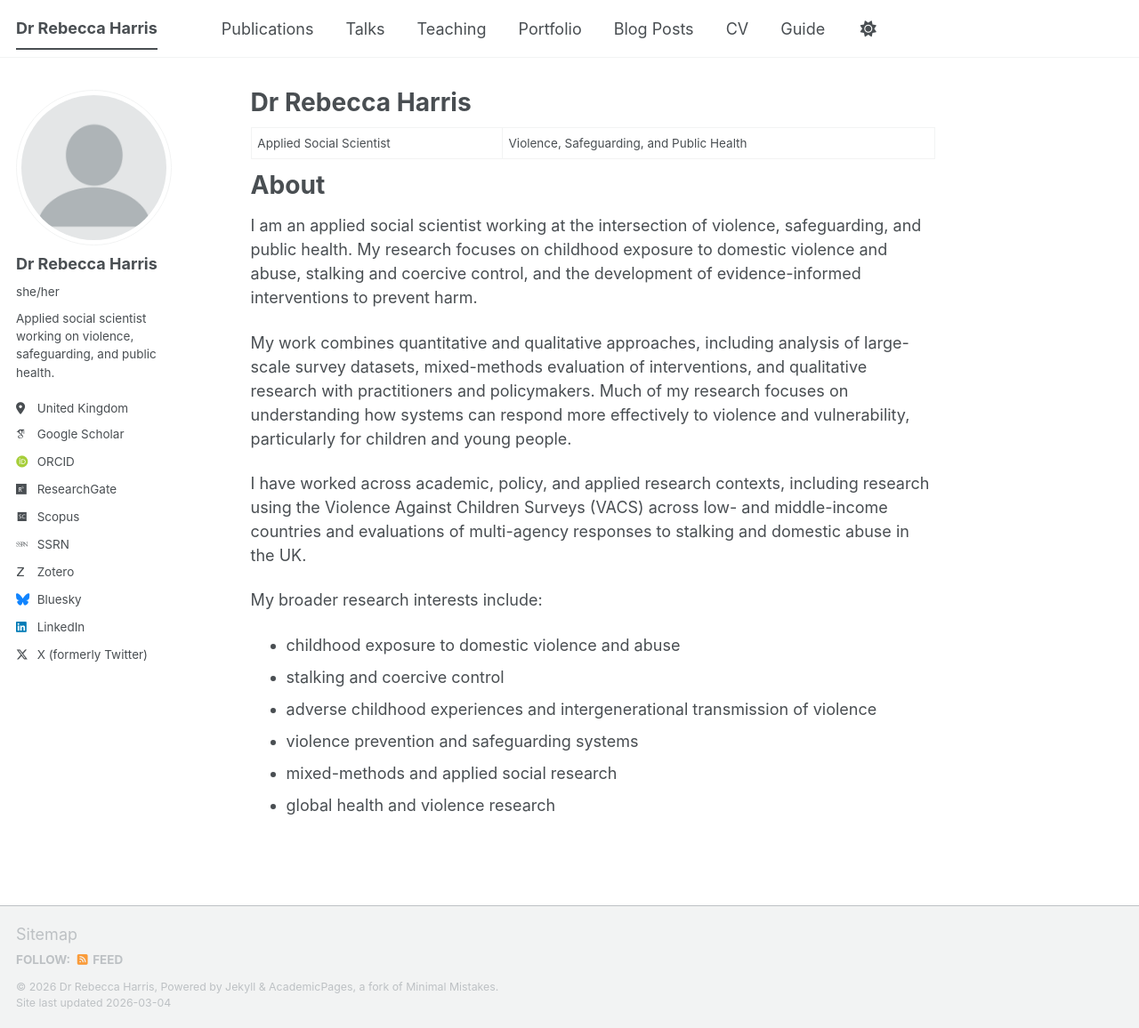
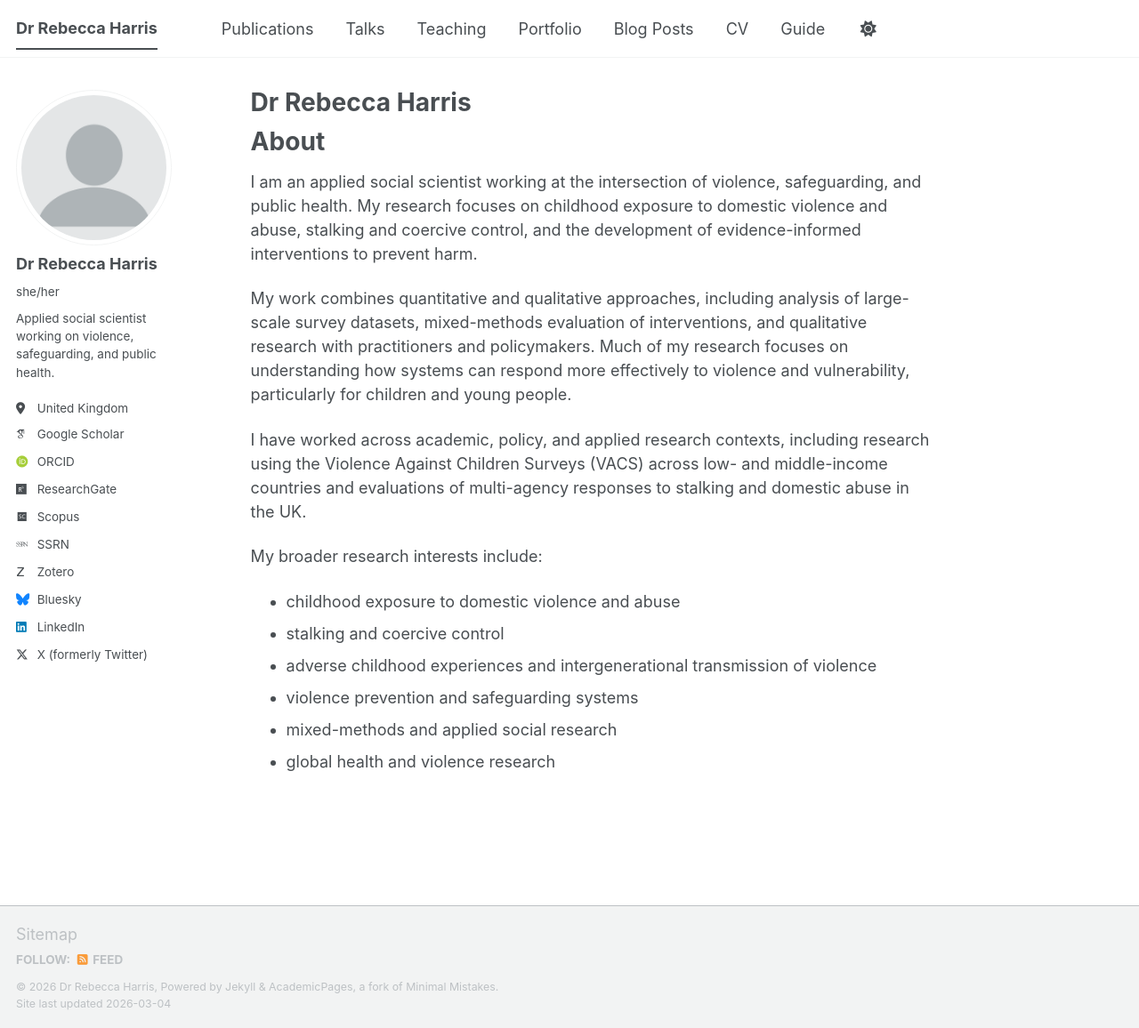
Before and after one commit to DrRebeccaHarris/drrebeccaharris.github.io, a Jekyll site: the page built from _pages/about.md, in a window 1280 px wide and 1156 px high. Shown: the whole window at 89% size. Built offline with Jekyll 4.4.1, drawn with Linux system fonts in a browser that asks for light colours; some web fonts are replaced; a script bundle is joined from its source files by our own code; library files that are not in the unit come from our copies.

Commit message:
Update about.md

```diff
--- a/_pages/about.md
+++ b/_pages/about.md
@@ -6,8 +6,6 @@ redirect_from:
   - /about/
   - /about.html
 ---
-
-Applied Social Scientist | Violence, Safeguarding, and Public Health
 
 About
 ======
```
